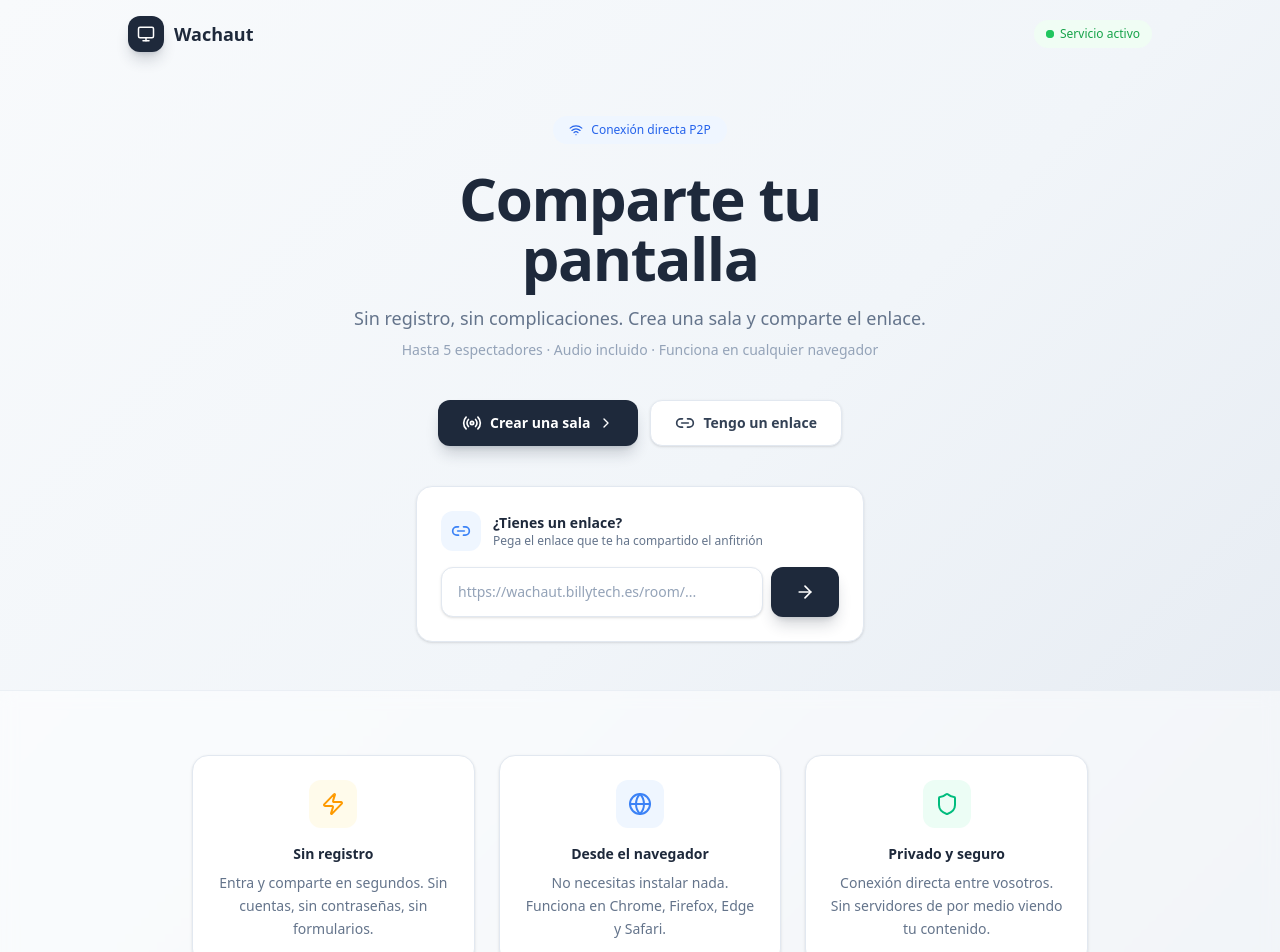
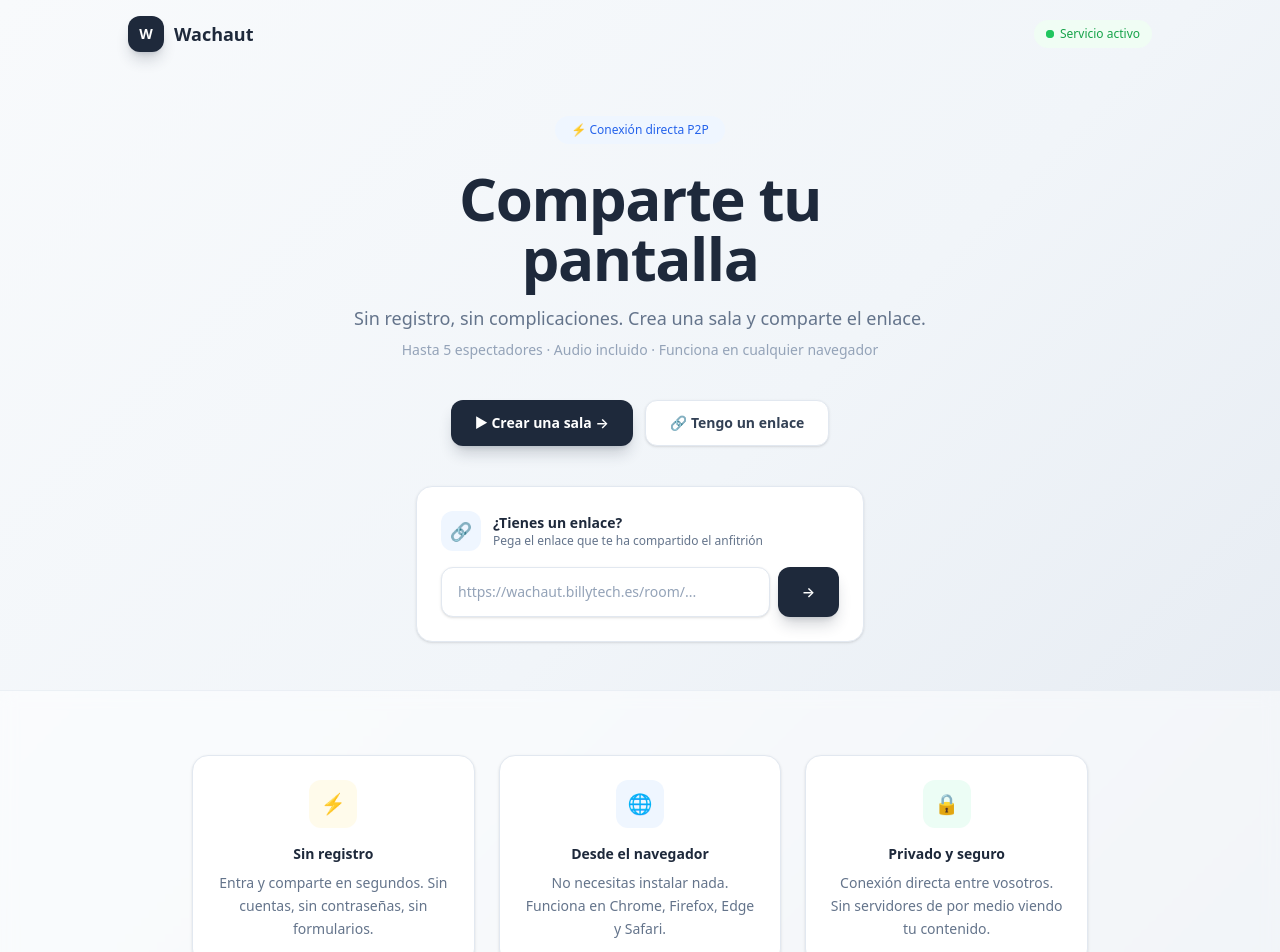
Before and after one commit to bill-yy/wachaut, a SvelteKit app in the folder apps/web/: page / in a window 1280 px wide. Shown: the top 952 px of the page. Built offline with nearby package versions, Linux system fonts and the light colour scheme.

Commit message:
Test: Quitar lucide-svelte del landing para diagnosticar error

```diff
--- a/apps/web/src/routes/+page.svelte
+++ b/apps/web/src/routes/+page.svelte
@@ -1,5 +1,4 @@
 <script lang="ts">
-	import { Monitor, Users, ArrowRight, Shield, Zap, Globe, ChevronRight, Radio, Wifi, Link2 } from 'lucide-svelte';
 	import { goto } from '$app/navigation';
 	import { writable } from 'svelte/store';
 
@@ -22,12 +21,11 @@
 </svelte:head>
 
 <main class="flex min-h-screen flex-col gradient-hero">
-	<!-- Navigation -->
 	<nav class="w-full px-4 py-4">
 		<div class="mx-auto flex max-w-5xl items-center justify-between">
 			<div class="flex items-center gap-2.5">
 				<div class="flex h-9 w-9 items-center justify-center rounded-xl bg-slate-800 shadow-lg shadow-slate-800/20">
-					<Monitor class="h-4.5 w-4.5 text-white" />
+					<span class="text-white text-sm font-bold">W</span>
 				</div>
 				<span class="text-lg font-bold text-slate-800">Wachaut</span>
 			</div>
@@ -43,14 +41,11 @@
 		</div>
 	</nav>
 
-	<!-- Hero Section -->
 	<section class="flex flex-1 flex-col items-center justify-center px-4 py-12 text-center">
 		<div class="mx-auto max-w-xl animate-slide-up">
-			<!-- Badge -->
 			<div class="mb-6 flex justify-center">
 				<div class="inline-flex items-center gap-2 rounded-full bg-blue-50 px-4 py-1.5 text-xs font-medium text-blue-600">
-					<Wifi class="h-3.5 w-3.5" />
-					Conexión directa P2P
+					⚡ Conexión directa P2P
 				</div>
 			</div>
 
@@ -64,30 +59,25 @@
 				Hasta 5 espectadores · Audio incluido · Funciona en cualquier navegador
 			</p>
 
-			<!-- Primary Actions -->
 			<div class="flex flex-col gap-3 sm:flex-row sm:justify-center">
 				<button onclick={createRoom} disabled={$isCreating} class="btn-primary gap-2 px-8 py-4 text-base">
 					{#if $isCreating}
 						<div class="h-4 w-4 animate-spin rounded-full border-2 border-white/30 border-t-white"></div>
 						Creando sala...
 					{:else}
-						<Radio class="h-5 w-5" />
-						Crear una sala
-						<ChevronRight class="h-4 w-4" />
+						▶ Crear una sala →
 					{/if}
 				</button>
 				<a href="#join" class="btn-secondary gap-2 px-8 py-4 text-base">
-					<Link2 class="h-5 w-5" />
-					Tengo un enlace
+					🔗 Tengo un enlace
 				</a>
 			</div>
 
-			<!-- Join via Link -->
 			<div id="join" class="mt-10">
 				<div class="card-static mx-auto max-w-md">
 					<div class="flex items-center gap-3 mb-4">
 						<div class="flex h-10 w-10 items-center justify-center rounded-xl bg-blue-50">
-							<Link2 class="h-5 w-5 text-blue-500" />
+							<span class="text-blue-500 text-lg">🔗</span>
 						</div>
 						<div class="text-left">
 							<p class="text-sm font-semibold text-slate-800">¿Tienes un enlace?</p>
@@ -104,12 +94,10 @@
 									const target = e.target as HTMLInputElement;
 									const url = target.value.trim();
 									if (url) {
-										// Extract room ID from URL or use as-is if it's a path
 										try {
 											const urlObj = new URL(url);
 											goto(urlObj.pathname);
 										} catch {
-											// Not a full URL, might be a path
 											goto(url.startsWith('/') ? url : `/room/${url}`);
 										}
 									}
@@ -132,7 +120,7 @@
 								}
 							}}
 						>
-							<ArrowRight class="h-5 w-5" />
+							→
 						</button>
 					</div>
 				</div>
@@ -140,14 +128,13 @@
 		</div>
 	</section>
 
-	<!-- Features -->
 	<section class="border-t border-slate-200/60 bg-white/50 px-4 py-16 backdrop-blur-sm">
 		<div class="mx-auto max-w-4xl">
 			<div class="grid gap-6 sm:grid-cols-3">
 				<div class="card text-center">
 					<div class="mb-4 flex justify-center">
 						<div class="flex h-12 w-12 items-center justify-center rounded-xl bg-amber-50">
-							<Zap class="h-6 w-6 text-amber-500" />
+							<span class="text-amber-500 text-xl">⚡</span>
 						</div>
 					</div>
 					<h3 class="mb-2 text-sm font-bold text-slate-800">Sin registro</h3>
@@ -156,7 +143,7 @@
 				<div class="card text-center">
 					<div class="mb-4 flex justify-center">
 						<div class="flex h-12 w-12 items-center justify-center rounded-xl bg-blue-50">
-							<Globe class="h-6 w-6 text-blue-500" />
+							<span class="text-blue-500 text-xl">🌐</span>
 						</div>
 					</div>
 					<h3 class="mb-2 text-sm font-bold text-slate-800">Desde el navegador</h3>
@@ -165,7 +152,7 @@
 				<div class="card text-center">
 					<div class="mb-4 flex justify-center">
 						<div class="flex h-12 w-12 items-center justify-center rounded-xl bg-emerald-50">
-							<Shield class="h-6 w-6 text-emerald-500" />
+							<span class="text-emerald-500 text-xl">🔒</span>
 						</div>
 					</div>
 					<h3 class="mb-2 text-sm font-bold text-slate-800">Privado y seguro</h3>
@@ -175,10 +162,9 @@
 		</div>
 	</section>
 
-	<!-- Footer -->
 	<footer class="border-t border-slate-200/60 bg-white/30 px-4 py-8 text-center backdrop-blur-sm">
 		<p class="text-xs text-slate-400">
-			Wachaut — Comparte tu pantalla con amigos · Hecho con codigo
+			Wachaut — Comparte tu pantalla con amigos
 		</p>
 	</footer>
 </main>
```
